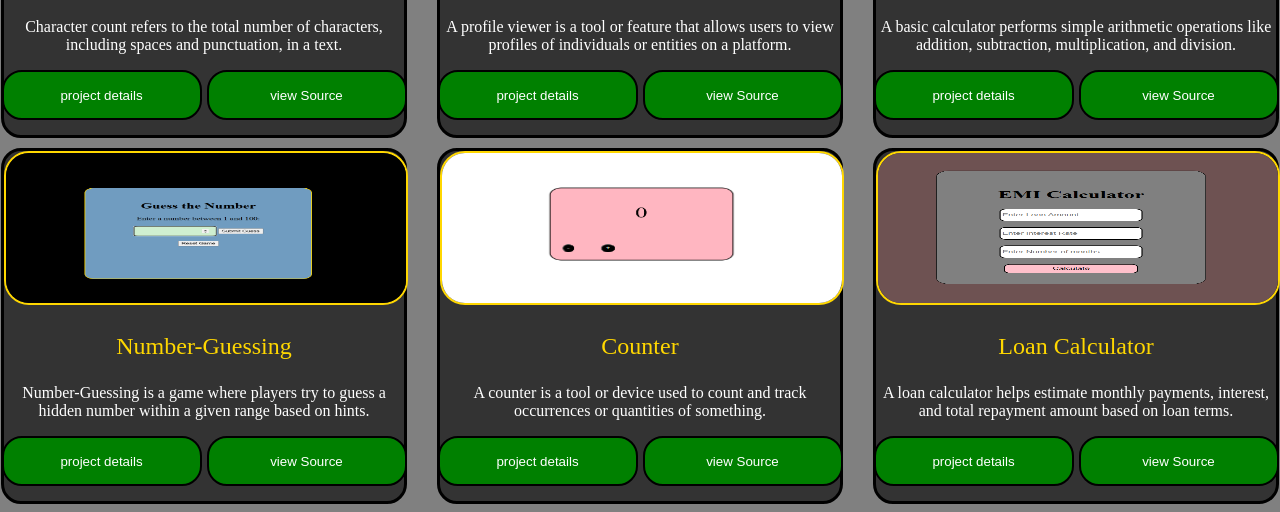
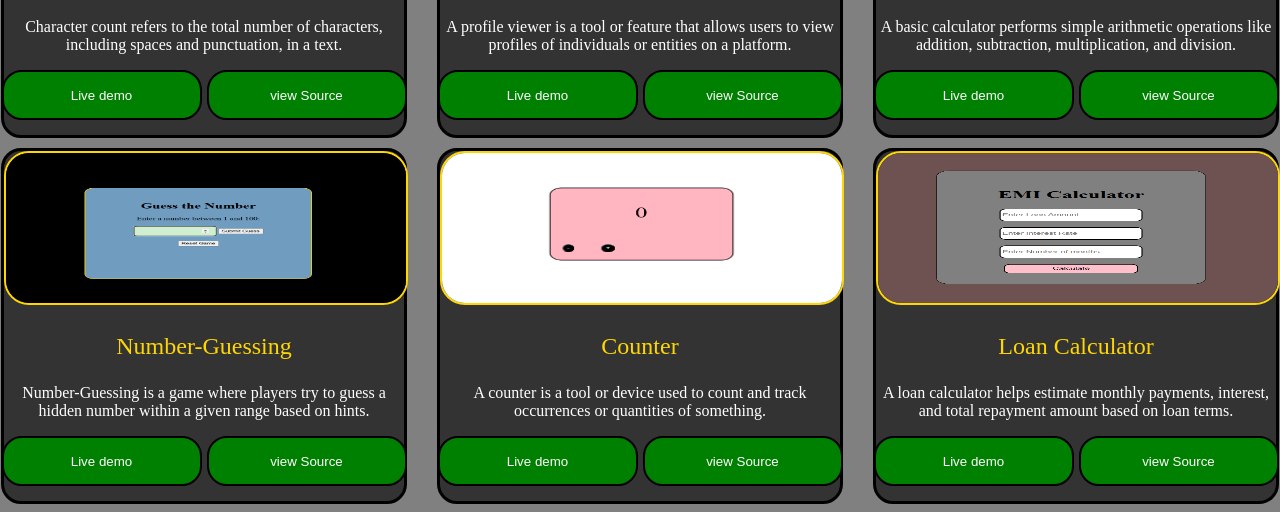
Before and after one commit to Pallavisonker/project, a plain HTML site: page index.html in a window 1280 px wide. Shown: the part 413-925 px from the top of the page. Drawn offline with Linux system fonts and the light colour scheme.

Commit message:
first commit

```diff
--- a/index.html
+++ b/index.html
@@ -111,7 +111,7 @@
                 <p id="p2">Character count refers to the total number of characters, including spaces and punctuation, in a text.</p>
                <div class="button-container">
                 <a href="https://pallavisonker.github.io/Charactercount/">
-                    <button>project details</button>
+                    <button>Live demo</button>
                 </a>
                 <a href="https://github.com/Pallavisonker/Charactercount/blob/main/index.html">
                     <button>view Source</button>
@@ -125,7 +125,7 @@
                 <p id="p2">A profile viewer is a tool or feature that allows users to view profiles of individuals or entities on a platform.</p>
                 <div class="button-container">
                     <a href="https://pallavisonker.github.io/Profile-viewer/">
-                        <button>project details</button>
+                        <button>Live demo</button>
                     </a>
                     <a href="https://github.com/Pallavisonker/Profile-viewer/blob/main/index.html">
                         <button>view Source</button>
@@ -139,7 +139,7 @@
                 <p id="p2">A basic calculator performs simple arithmetic operations like addition, subtraction, multiplication, and division.</p>
                <div class="button-container">
                 <a href="https://pallavisonker.github.io/basic-Calculator/">
-                    <button>project details</button>
+                    <button>Live demo</button>
                 </a>
                 <a href="https://github.com/Pallavisonker/basic-Calculator/blob/main/index.html">
                     <button>view Source</button>
@@ -157,7 +157,7 @@
                 <p id="p2">Number-Guessing is a game where players try to guess a hidden number within a given range based on hints.</p>
                 <div class="button-container">
                     <a href="https://pallavisonker.github.io/Number-Guessing/">
-                        <button>project details</button>
+                        <button>Live demo</button>
                     </a>
                     <a href="https://github.com/Pallavisonker/Number-Guessing/blob/main/index.html">
                         <button>view Source</button>
@@ -172,7 +172,7 @@
                 <p id="p2">A counter is a tool or device used to count and track occurrences or quantities of something.</p>
                 <div class="button-container">
                     <a href="https://pallavisonker.github.io/Counter/">
-                        <button>project details</button>
+                        <button>Live demo</button>
                     </a>
                     <a href="https://github.com/Pallavisonker/Counter/blob/main/index.html">
                         <button>view Source</button>
@@ -186,7 +186,7 @@
                 <p id="p2">A loan calculator helps estimate monthly payments, interest, and total repayment amount based on loan terms.</p>
                 <div class="button-container">
                     <a href="https://pallavisonker.github.io/loan-calculator/">
-                        <button>project details</button>
+                        <button>Live demo</button>
                     </a>
                     <a href="https://github.com/Pallavisonker/loan-calculator/blob/main/index.html">
                         <button>view Source</button>
```
